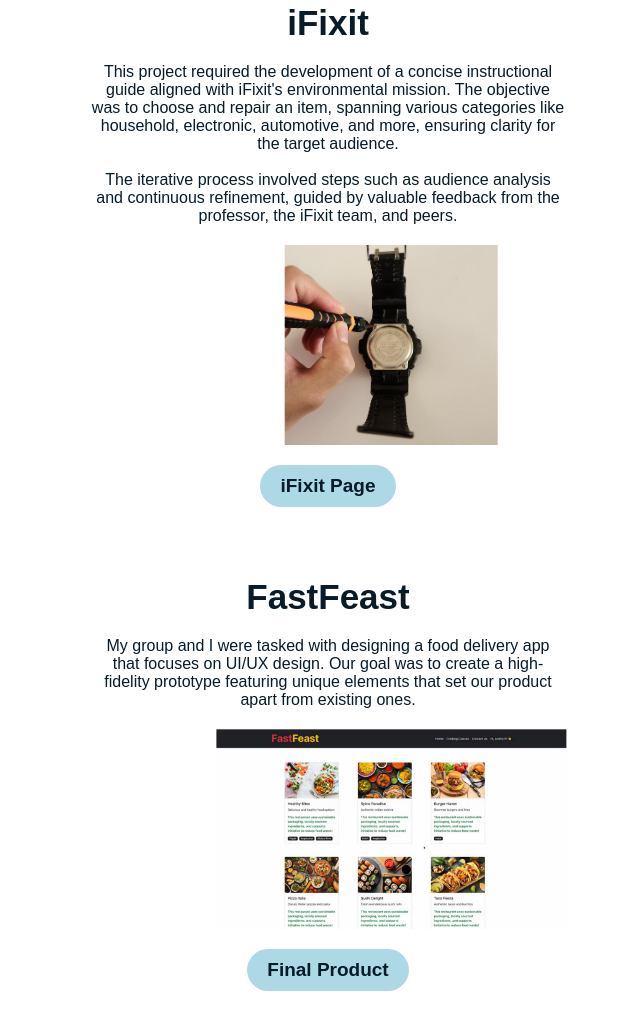
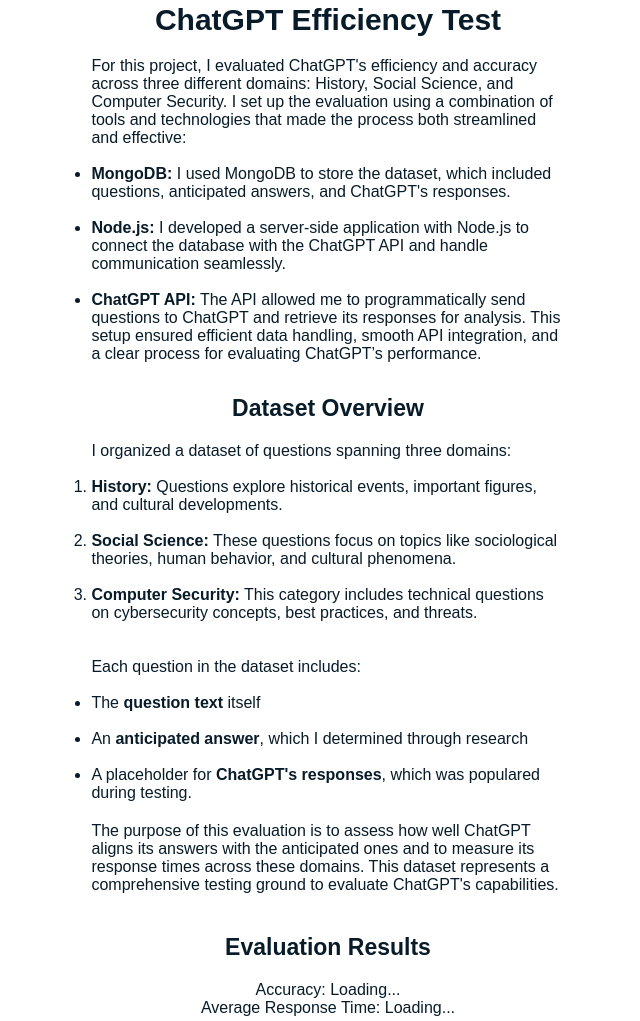
Before and after one commit to steveAteRice/stephenportfolio.github.io, a plain HTML site: page project.html in a window 1280 px wide. Shown: the part 195-1216 px from the top of the page, without its empty margins (312-952 px from the left). Drawn offline with Linux system fonts and the light colour scheme; no server answers.

Commit message:
Update project.html

```diff
--- a/project.html
+++ b/project.html
@@ -14,23 +14,7 @@
         .page .work {
             margin: 28%;
             margin-top: 4%;
-            text-align: center;
-        }
-
-        .sample {
-            width: 100px;
-            height: 100px;
-            bottom: 0;
-            right: 100px;
-        }
-
-        .sample img {
-            height: 200%;
-            position: relative;
-            left: 300px;
-            bottom: -20px;
-            transform: translateX(-50%);
-            transition: bottom 2s, left 1s;
+            text-align: left;
         }
 
         .app {
@@ -48,30 +32,6 @@
             transform: translateX(-50%);
             transition: bottom 2s, left 1s;
         }
-
-        .work .ifixitLink {
-            display: inline-block;
-            padding: 10px 20px;
-            background-color: lightblue;
-            font-size: 19px;
-            font-weight: bold;
-            border-radius: 25px;
-            margin-top: 140px;
-            margin-bottom: 70px;
-            transition: 0.2s;
-        }
-
-        .work .fastFeastLink {
-            display: inline-block;
-            padding: 10px 20px;
-            background-color: lightblue;
-            font-size: 19px;
-            font-weight: bold;
-            border-radius: 25px;
-            margin-top: 140px;
-            margin-bottom: 70px;
-            transition: 0.2s;
-        }
     </style>
 </head>
 <body>
@@ -83,9 +43,8 @@
                 </ul>
                 <ul style="text-align: right">
                     <li><a href="index.html">Home</a></li>
-                    <li><a href="aboutMe.html">About Me</a></li>
+                    <li><a href="aboutMe.html">Profile</a></li>
                     <li><a href="project.html">Projects</a></li>
-                    <li><a href="blog.html">Blog</a></li>
                     <li><a href="contact.html">Contact</a></li>
                 </ul>
                 <div class="toggle-btn" id="btn">
@@ -96,37 +55,55 @@
             <div class="work">
                 <h1 style="font-size:40px; margin-bottom:50px; text-align: center;">Projects</h1>
 
-                <h2 style="font-size:35px; margin-bottom:20px; text-align: center;">iFixit</h2>
+                <h2 style="font-size:30px; margin-bottom:20px; text-align: center;">ChatGPT Efficiency Test</h2>
 
-                <p> This project required the development of a concise instructional guide aligned with iFixit's environmental mission.
-                    The objective was to choose and repair an item, spanning various categories like household, electronic, automotive, and more,
-                    ensuring clarity for the target audience.
+                <p> For this project, I evaluated ChatGPT's efficiency and accuracy across
+                    three different domains: History, Social Science, and Computer Security. I set up the evaluation using a
+                    combination of tools and technologies that made the process both streamlined and effective:
                     <br>
-                    <br>The iterative process involved steps such as audience analysis and continuous refinement,
-                    guided by valuable feedback from the professor, the iFixit team, and peers.
+                    <br>
+                    <ul>
+                        <li><b>MongoDB:</b> I used MongoDB to store the dataset, which included questions, anticipated answers, and ChatGPT's responses.</li><br>
+                        <li><b>Node.js:</b> I developed a server-side application with Node.js to connect the database with the ChatGPT API and handle communication seamlessly.</li><br>
+                        <li><b>ChatGPT API:</b> The API allowed me to programmatically send questions to ChatGPT and retrieve its responses for analysis. This setup ensured
+                            efficient data handling, smooth API integration, and a clear process for evaluating ChatGPT’s performance.</li>
+                    </ul>
                 </p>
 
-                <div class="sample">
-                    <img src="images/projectPic1.jpg">
+                <h2 style="font-size:23px; margin-bottom:20px; margin-top:32px; text-align: center;">Dataset Overview</h2>
+
+                <p> I organized a dataset of questions spanning three domains:
+                    <br>
+                    <br>
+                    <ol>
+                        <li><b>History:</b> Questions explore historical events, important figures, and cultural developments.</li><br>
+                        <li><b>Social Science:</b> These questions focus on topics like sociological theories, human behavior, and cultural phenomena.</li><br>
+                        <li><b>Computer Security:</b> This category includes technical questions on cybersecurity concepts, best practices, and threats.</li>
+                    </ol>
+                </p>
+                <br>
+                <br>
+                <p> Each question in the dataset includes:
+                    <br>
+                    <br>
+                    <ul>
+                        <li>The <b>question text</b> itself</li><br>
+                        <li>An <b>anticipated answer</b>, which I determined through research</li><br>
+                        <li>A placeholder for <b>ChatGPT's responses</b>, which was populared during testing.</li>
+                    </ul>
+                </p>
+                <p style="margin-top: 20px;">
+                    The purpose of this evaluation is to assess how well ChatGPT aligns its answers with the
+                    anticipated ones and to measure its response times across these domains. This dataset
+                    represents a comprehensive testing ground to evaluate ChatGPT's capabilities.
+                </p>
+
+                <div class="results">
+                    <h2 style="font-size:23px; margin-bottom:20px; margin-top:40px; text-align: center;">Evaluation Results</h2>
+                    <p id="accuracy" style="text-align: center;">Accuracy: Loading...</p>
+                    <p id="response-time" style="text-align: center;">Average Response Time: Loading...</p>
                 </div>
 
-                <div class="ifixitLink">
-                    <a href="https://www.ifixit.com/Guide/Casio+G-Shock+G8900A-1CR+Battery+Replacement./165369" style="text-decoration: none; color:#081b29;">iFixit Page</a>
-                </div>
-
-                <h2 style="font-size:35px; margin-bottom:20px; text-align: center;">FastFeast</h2>
-                <p>
-                    My group and I were tasked with designing a food delivery app that focuses on UI/UX design. Our goal was to create a high-fidelity
-                    prototype featuring unique elements that set our product apart from existing ones.
-                </p>
-
-                <div class="app">
-                    <img src="images/fastfeast.png">
-                </div>
-
-                <div class="fastFeastLink">
-                    <a href="https://www.dropbox.com/scl/fi/57f67y4vk2iilkqlhmhkd/Video_Walkthrough.mov?rlkey=x43565uwe82c7hm1fvfl93jqi&st=q3os2zd1&dl=0" style="text-decoration: none; color:#081b29;">Final Product</a>
-                </div>
             </div>
         </div>
     </div>
@@ -160,5 +137,17 @@
             <p>Copyright &copy;2024; Designed by <span class="designer">Stephen</span></p>
         </div>
     </footer>
+
+    <script>
+        document.addEventListener('DOMContentLoaded', () => {
+            fetch('http://localhost:3000/results')
+                .then(response => response.json())
+                .then(data => {
+                    document.getElementById('accuracy').innerText = `Accuracy: ${(data.accuracy * 100).toFixed(2)}%`;
+                    document.getElementById('response-time').innerText = `Average Response Time: ${data.avgResponseTime.toFixed(2)} ms`;
+                })
+                .catch(error => console.error('Error fetching results:', error));
+        });
+    </script>
 </body>
 </html>
```
